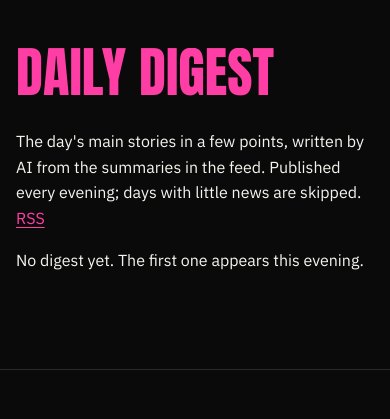
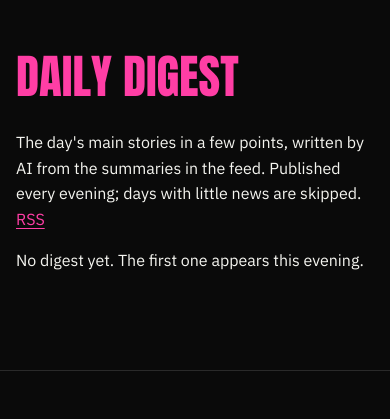
Before and after one commit to enone-xml/Flamingo-Revolution, a FastAPI app: page /digest in a window 390 px wide. Shown: the part 90-509 px from the top of the page. Run offline with FastAPI, Linux system fonts and the light colour scheme; data that the repository does not hold is empty.

Commit message:
Titles wrap between words on phones; accents no longer clipped
The letter-by-letter title animation joined words with non-breaking
spaces, so 'Përmbledhja ditore' couldn't wrap and ran off the screen; the
tight line height also clipped the dots on Ë. Words are now kept together
but wrap normally, page titles are a bit smaller on phones, and there is
room above capitals for accents. Digest source links are de-duplicated.

Co-Authored-By: Claude Opus 5.5 (1M context) <noreply@anthropic.com>

```diff
--- a/app/static/css/site.css
+++ b/app/static/css/site.css
@@ -231,6 +231,8 @@ html.menu-open { overflow: hidden; } /* on html, so the sticky header keeps work
 .hero__line--pink { color: var(--pink); padding-left: .45em; }
 .hero__word { display: inline-block; }
 .hero__word .ch { display: inline-block; will-change: transform; }
+.word { display: inline-block; white-space: nowrap; }
+.word .ch { display: inline-block; }
 .hero__kicker {
   margin: 1.25rem 0 .25rem; color: var(--text);
   font: 600 .8rem/1.4 var(--body); letter-spacing: .14em; text-transform: uppercase;
@@ -451,7 +453,11 @@ html.menu-open { overflow: hidden; } /* on html, so the sticky header keeps work
 
 /* ---------------------------------------------------------------- inner pages */
 .page { padding: 3rem var(--gutter) 5rem; max-width: 1100px; }
-.page__title { font: 400 clamp(3rem, 14vw, 9rem)/.9 var(--display); text-transform: uppercase; color: var(--pink); margin-bottom: 2rem; overflow: hidden; }
+.page__title {
+  font: 400 clamp(2.6rem, 12vw, 9rem)/.95 var(--display); text-transform: uppercase; color: var(--pink);
+  margin-bottom: 2rem; overflow: hidden; overflow-wrap: anywhere;
+  padding-top: .12em; /* room for accents like Ë, which the tight line height would clip */
+}
 .page__body { max-width: 68ch; }
 .page__body h2 { font: 400 1.9rem/1.1 var(--display); text-transform: uppercase; margin: 2.2rem 0 .7rem; }
 .page__body ul { padding-left: 1.2rem; }
--- a/app/static/js/site.js
+++ b/app/static/js/site.js
@@ -144,10 +144,15 @@
 
   // ------------------------------------------------------------ hero + reveals
   function splitChars(el) {
-    const text = el.textContent;
+    // Letters animate one by one, but each word stays together so long titles
+    // (e.g. "Përmbledhja ditore") can wrap onto the next line on phones.
+    const text = el.textContent.trim();
     el.textContent = "";
     el.append(h("span", { class: "sr-only" }, text));
-    [...text].forEach((ch) => el.append(h("span", { class: "ch", "aria-hidden": "true" }, ch === " " ? " " : ch)));
+    text.split(/\s+/).forEach((word, i) => {
+      if (i) el.append(document.createTextNode(" "));
+      el.append(h("span", { class: "word", "aria-hidden": "true" }, [...word].map((ch) => h("span", { class: "ch" }, ch))));
+    });
     return $$(".ch", el);
   }
 
--- a/app/templates/digest.html
+++ b/app/templates/digest.html
@@ -12,7 +12,7 @@
       <ol class="digest__points">
         {% for p in d.points %}
         <li>{{ p[lang] }}
-          {% if p.refs %}<span class="digest__refs">{% for r in p.refs %}{% if r.slug %}<a href="{{ url('/story/' ~ r.slug) }}">{{ r.source }}</a>{% else %}<a href="{{ r.url }}" rel="noopener" target="_blank">{{ r.source }}</a>{% endif %}{% if not loop.last %}, {% endif %}{% endfor %}</span>{% endif %}
+          {% if p.refs %}<span class="digest__refs">{% for r in p.refs|unique(attribute='source') %}{% if r.slug %}<a href="{{ url('/story/' ~ r.slug) }}">{{ r.source }}</a>{% else %}<a href="{{ r.url }}" rel="noopener" target="_blank">{{ r.source }}</a>{% endif %}{% if not loop.last %}, {% endif %}{% endfor %}</span>{% endif %}
         </li>
         {% endfor %}
       </ol>
```
